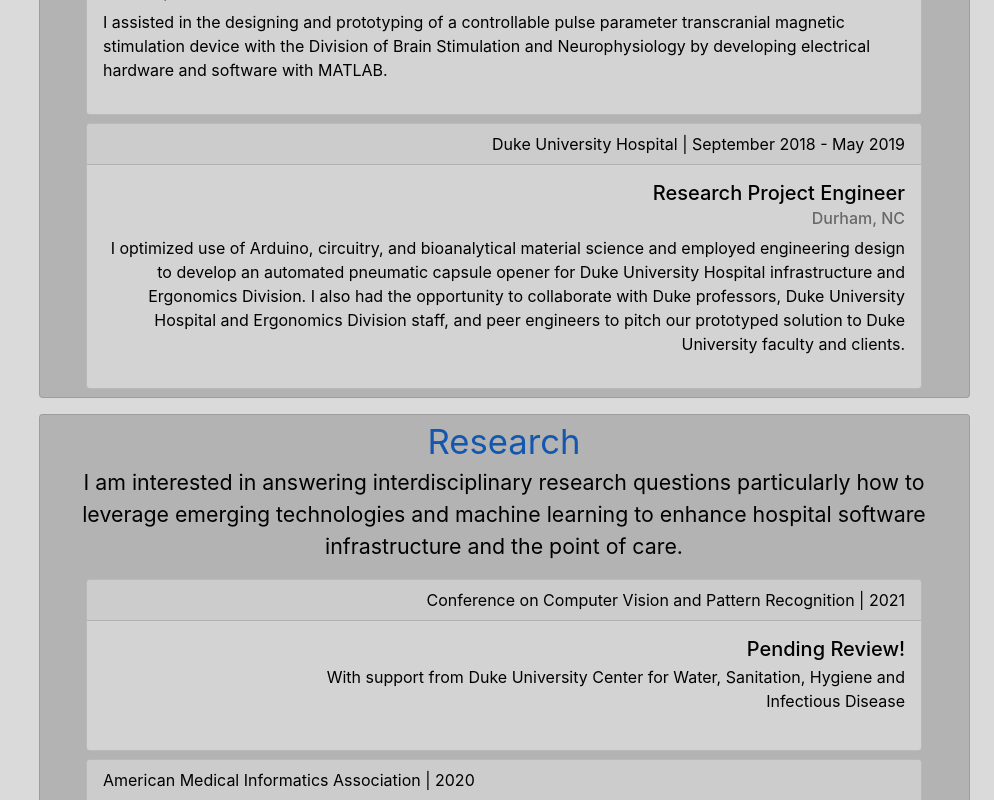
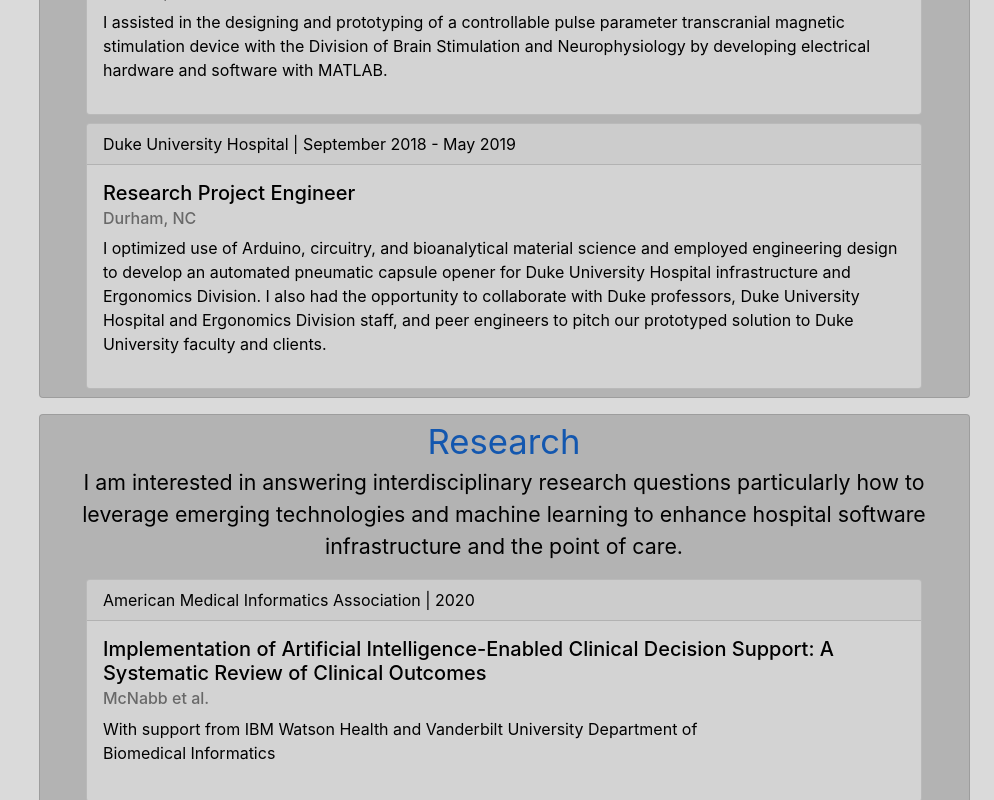
Before and after one commit to saahitadabala/jacksonmcnabb.com, a React (Create React App) app: page / in a window 1280 px wide. Shown: the part 1500-2300 px from the top of the page, without its empty margins (286-1280 px from the left). Built offline with nearby package versions, Linux system fonts and the light colour scheme; a web font is replaced by a local one.

Commit message:
removed alternating texts on child cards

```diff
--- a/src/components/data/site-text.json
+++ b/src/components/data/site-text.json
@@ -3,16 +3,6 @@
   "About": "I'm a Computer Science and Electrical and Computer Engineering double major junior at Duke University! I'm excited by software engineering and machine learning applications, especially in the medical field. I'm currently taking classes and serving as a teaching assistant for Duke's Advanced Software Design and Implementation course. ",
     "Research Description": "I am interested in answering interdisciplinary research questions particularly how to leverage emerging technologies and machine learning to enhance hospital software infrastructure and the point of care.",
     "Research Papers": [
-      {
-        "title": "Pending Review!",
-        "affiliation": "Duke University Center for Water, Sanitation, Hygiene and Infectious Disease",
-        "conference": "Conference on Computer Vision and Pattern Recognition",
-        "date": "2021",
-        "file": "washaid.png",
-        "url": "/#",
-        "authors": ""
-
-      },
       {
         "title": "Implementation of Artificial Intelligence-Enabled Clinical Decision Support: A Systematic Review of Clinical Outcomes",
         "conference": "American Medical Informatics Association",
--- a/src/components/experience.jsx
+++ b/src/components/experience.jsx
@@ -17,11 +17,7 @@ export default class Experience extends Component {
       <Fade bottom>
         <div
           id={xpInfo.company}
-          className={
-            this.cardParity
-              ? "card research-card card-coloring-left"
-              : "card research-card card-coloring-right"
-          }
+          className=" card research-card card-coloring-left"
         >
           <div className="card-header">
             {xpInfo.company} | {xpInfo.date}
--- a/src/components/research.jsx
+++ b/src/components/research.jsx
@@ -27,11 +27,7 @@ export default class Research extends Component {
         >
           <a
             id={paperInfo.title}
-            className={
-              this.cardParity
-                ? "card research-card card-coloring-left"
-                : "card research-card card-coloring-right"
-            }
+            className="card research-card card-coloring-left"
             href={paperInfo.url}
             target="_blank"
             rel="noopener noreferrer"
@@ -44,13 +40,7 @@ export default class Research extends Component {
               <h6 className="card-subtitle mb-2" style={{ opacity: "0.5" }}>
                 {paperInfo.authors}
               </h6>
-              <div
-                className={
-                  this.cardParity
-                    ? "research-image-wrapper-left"
-                    : "research-image-wrapper-right"
-                }
-              >
+              <div className="research-image-wrapper-left">
                 <img
                   className={
                     this.state.selected === numPaper
```
Also changed, not shown: 1 other file (tests, documents, lock files or other folders).
